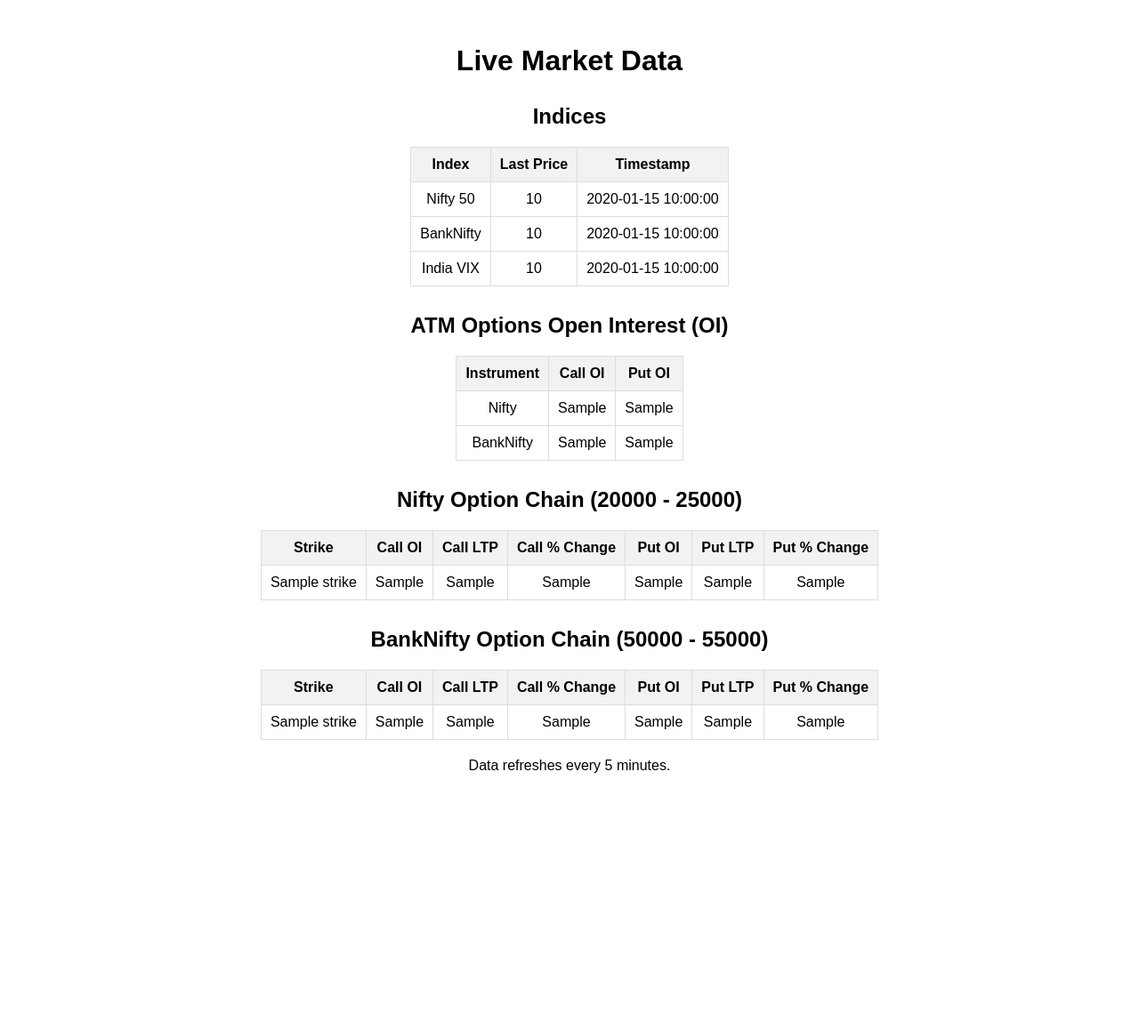
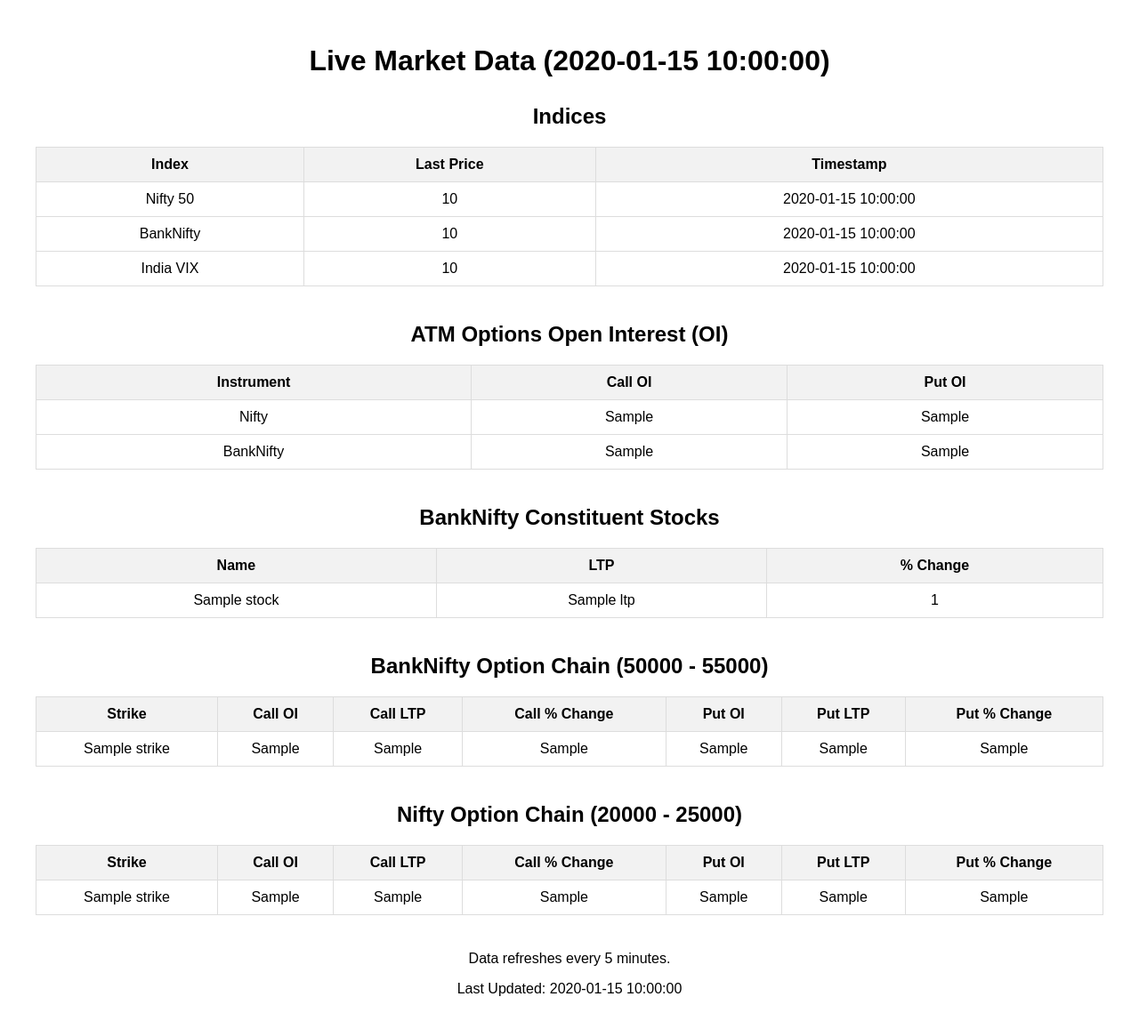
Before and after one commit to rohankamat02/bhavsuche, a Flask app: template templates/index.html in a window 1280 px wide. Shown: the whole page at 89% size. Before the commit the page ends 869 px from the top, so only its background shows below. Run offline with Flask 3, Linux system fonts and the light colour scheme; the template is opened without the code that fills it: most values are stand-ins (such as "Sample title", 1, 10 or a date in 2020).

Commit message:
Added BankNifty stocks, reorganize layout

```diff
--- a/main.py
+++ b/main.py
@@ -1,7 +1,9 @@
-from flask import Flask, render_template
+from flask import Flask, render_template, Response
 from kiteconnect import KiteConnect
 import datetime
 import os
+import time
+from threading import Thread
 
 app = Flask(__name__, template_folder='templates')
 
@@ -13,13 +15,50 @@
 print("Does index.html exist?", os.path.exists(os.path.join(app.root_path, 'templates', 'index.html')))
 
 # Your Kite Connect credentials from MoneyGarage
-API_KEY = os.getenv("API_KEY")
-API_SECRET = os.getenv("API_SECRET")
-ACCESS_TOKEN = os.getenv("ACCESS_TOKEN")
+API_KEY = os.getenv("API_KEY", "c2wxelu2x0p4rtc")
+API_SECRET = os.getenv("API_SECRET", "7ly65y73hzvcgsbnfqiugs1nzw73jzo")
+ACCESS_TOKEN = os.getenv("ACCESS_TOKEN")  # This will be set via environment variables
 
 # Initialize Kite Connect
 kite = KiteConnect(api_key=API_KEY)
 kite.set_access_token(ACCESS_TOKEN)
+
+# Global variables
+app_active = False
+last_updated = None
+current_date_day = None
+
+# List of bank holidays in India for 2025
+BANK_HOLIDAYS = [
+    "2025-03-31",  # Bank Holiday
+    "2025-04-10",  # Good Friday
+    "2025-04-14",  # Dr. Ambedkar Jayanti
+    "2025-04-18",  # Good Friday
+    "2025-05-01",  # Maharashtra Day
+    "2025-08-15",  # Independence Day
+    "2025-08-27",  # Janmashtami
+    "2025-10-02",  # Gandhi Jayanti
+    "2025-10-21",  # Diwali (Laxmi Pujan)
+    "2025-10-22",  # Diwali (Balipratipada)
+    "2025-11-05",  # Guru Nanak Jayanti
+    "2025-12-25",  # Christmas
+]
+
+# List of BankNifty constituent stocks (symbols for Kite Connect API)
+BANKNIFTY_STOCKS = [
+    "NSE:HDFCBANK",
+    "NSE:ICICIBANK",
+    "NSE:SBIN",
+    "NSE:KOTAKBANK",
+    "NSE:AXISBANK",
+    "NSE:BANKBARODA",
+    "NSE:PNB",
+    "NSE:CANBK",
+    "NSE:INDUSINDBK",
+    "NSE:FEDERALBNK",
+    "NSE:IDFCFIRSTB",
+    "NSE:AUBANK"  # AU Small Finance Bank
+]
 
 # Function to get the current weekly expiry for Nifty and BankNifty
 def get_current_expiry():
@@ -157,6 +196,26 @@
 
     return nifty_chain, banknifty_chain
 
+# Function to fetch BankNifty constituent stocks' LTP and % change
+def get_bank_stocks_data():
+    try:
+        quotes = kite.quote(BANKNIFTY_STOCKS)
+        bank_stocks = []
+        for symbol in BANKNIFTY_STOCKS:
+            stock_data = quotes.get(symbol, {})
+            ltp = stock_data.get("last_price", "N/A")
+            close = stock_data.get("ohlc", {}).get("close", 0)
+            change_percent = round(((ltp - close) / close) * 100, 2) if close and ltp != "N/A" else "N/A"
+            bank_stocks.append({
+                "name": symbol.split(":")[1],  # Extract stock name (e.g., HDFCBANK)
+                "ltp": ltp,
+                "change_percent": change_percent
+            })
+        return bank_stocks
+    except Exception as e:
+        print(f"Error fetching bank stocks data: {e}")
+        return [{"name": stock.split(":")[1], "ltp": "N/A", "change_percent": "N/A"} for stock in BANKNIFTY_STOCKS]
+
 # Function to fetch all required data
 def get_indices_data():
     try:
@@ -176,6 +235,9 @@
 
         # Fetch option chain data
         nifty_chain, banknifty_chain = get_option_chain()
+
+        # Fetch BankNifty constituent stocks data
+        bank_stocks = get_bank_stocks_data()
 
         return {
             "nifty": {
@@ -197,16 +259,75 @@
                 "banknifty_put": options_data.get(f"NFO:{banknifty_put_symbol}", {}).get("oi", "N/A")
             },
             "nifty_chain": nifty_chain,
-            "banknifty_chain": banknifty_chain
+            "banknifty_chain": banknifty_chain,
+            "bank_stocks": bank_stocks
         }
     except Exception as e:
         return {"error": str(e)}
 
+# Function to check if current time is within market hours
+def is_within_market_hours():
+    # Get current time in IST (Render uses UTC, so we adjust)
+    utc_now = datetime.datetime.now(datetime.timezone.utc)
+    ist_offset = datetime.timedelta(hours=5, minutes=30)
+    ist_now = utc_now + ist_offset
+
+    # Get current day and time
+    current_day = ist_now.weekday()  # 0 = Monday, 6 = Sunday
+    current_hour = ist_now.hour
+    current_minute = ist_now.minute
+    current_date = ist_now.strftime("%Y-%m-%d")
+
+    # Check if today is a bank holiday
+    if current_date in BANK_HOLIDAYS:
+        return False
+
+    # Market hours: 9:15 AM to 3:30 PM IST, Monday to Friday
+    is_weekday = 0 <= current_day <= 4  # Monday to Friday
+    is_after_open = (current_hour > 9) or (current_hour == 9 and current_minute >= 15)
+    is_before_close = (current_hour < 15) or (current_hour == 15 and current_minute < 30)
+
+    return is_weekday and is_after_open and is_before_close
+
+# Function to update app status and timestamps
+def update_app_status():
+    global app_active, last_updated, current_date_day
+    while True:
+        app_active = is_within_market_hours()
+
+        # Update timestamps
+        utc_now = datetime.datetime.now(datetime.timezone.utc)
+        ist_offset = datetime.timedelta(hours=5, minutes=30)
+        ist_now = utc_now + ist_offset
+        last_updated = ist_now.strftime("%Y-%m-%d %H:%M:%S IST")
+        current_date_day = ist_now.strftime("%Y-%m-%d, %A")
+
+        print(f"App active status: {app_active}, Last updated: {last_updated}")
+        time.sleep(60)  # Check every minute
+
+# Start the status updater in a separate thread
+status_thread = Thread(target=update_app_status, daemon=True)
+status_thread.start()
+
+# Health check endpoint for Render
+@app.route('/health')
+def health_check():
+    if app_active:
+        return "OK", 200
+    else:
+        return "Outside market hours", 503
+
 # Route for the webpage
 @app.route('/')
 def display_indices():
+    if not app_active:
+        return "App is outside market hours (9:15 AM to 3:30 PM IST, Monday to Friday).", 503
+
     data = get_indices_data()
+    data["last_updated"] = last_updated
+    data["current_date_day"] = current_date_day
     return render_template('index.html', data=data)
 
 if __name__ == '__main__':
-    app.run(host='0.0.0.0', port=8080)
+    port = int(os.getenv("PORT", 8080))
+    app.run(host='0.0.0.0', port=port)
--- a/templates/index.html
+++ b/templates/index.html
@@ -4,19 +4,40 @@
     <title>Nifty & BankNifty Data</title>
     <meta http-equiv="refresh" content="300"> <!-- Refreshes every 5 minutes -->
     <style>
-        body { font-family: Arial, sans-serif; text-align: center; margin-top: 50px; }
-        table { margin: 20px auto; border-collapse: collapse; }
-        th, td { padding: 10px; border: 1px solid #ddd; }
-        th { background-color: #f2f2f2; }
-        h2 { margin-top: 30px; }
+        body {
+            font-family: Arial, sans-serif;
+            text-align: center;
+            margin: 0 auto;
+            padding: 20px;
+            max-width: 1200px; /* Center content with a max width */
+        }
+        table {
+            margin: 20px auto;
+            border-collapse: collapse;
+            width: 100%;
+        }
+        th, td {
+            padding: 10px;
+            border: 1px solid #ddd;
+        }
+        th {
+            background-color: #f2f2f2;
+        }
+        h1, h2 {
+            margin-top: 30px;
+        }
+        .section {
+            margin-bottom: 40px;
+        }
     </style>
 </head>
 <body>
-    <h1>Live Market Data</h1>
+    <h1>Live Market Data ({{ data.current_date_day }})</h1>
     {% if data.error %}
         <p>Error: {{ data.error }}</p>
     {% else %}
         <!-- Indices Data -->
+        <div class="section">
             <h2>Indices</h2>
             <table>
                 <tr>
@@ -40,8 +61,10 @@
                     <td>{{ data.india_vix.timestamp }}</td>
                 </tr>
             </table>
+        </div>
 
         <!-- ATM Options OI Data -->
+        <div class="section">
             <h2>ATM Options Open Interest (OI)</h2>
             <table>
                 <tr>
@@ -60,8 +83,56 @@
                     <td>{{ data.options.banknifty_put if data.options.banknifty_put else 'N/A' }}</td>
                 </tr>
             </table>
+        </div>
+
+        <!-- BankNifty Constituent Stocks -->
+        <div class="section">
+            <h2>BankNifty Constituent Stocks</h2>
+            <table>
+                <tr>
+                    <th>Name</th>
+                    <th>LTP</th>
+                    <th>% Change</th>
+                </tr>
+                {% for stock in data.bank_stocks %}
+                <tr>
+                    <td>{{ stock.name }}</td>
+                    <td>{{ stock.ltp }}</td>
+                    <td>{{ stock.change_percent }}</td>
+                </tr>
+                {% endfor %}
+            </table>
+        </div>
+
+        <!-- BankNifty Option Chain -->
+        <div class="section">
+            <h2>BankNifty Option Chain (50000 - 55000)</h2>
+            <table>
+                <tr>
+                    <th>Strike</th>
+                    <th>Call OI</th>
+                    <th>Call LTP</th>
+                    <th>Call % Change</th>
+                    <th>Put OI</th>
+                    <th>Put LTP</th>
+                    <th>Put % Change</th>
+                </tr>
+                {% for row in data.banknifty_chain %}
+                <tr>
+                    <td>{{ row.strike }}</td>
+                    <td>{{ row.call_oi }}</td>
+                    <td>{{ row.call_ltp }}</td>
+                    <td>{{ row.call_change }}</td>
+                    <td>{{ row.put_oi }}</td>
+                    <td>{{ row.put_ltp }}</td>
+                    <td>{{ row.put_change }}</td>
+                </tr>
+                {% endfor %}
+            </table>
+        </div>
 
         <!-- Nifty Option Chain -->
+        <div class="section">
             <h2>Nifty Option Chain (20000 - 25000)</h2>
             <table>
                 <tr>
@@ -85,33 +156,10 @@
                 </tr>
                 {% endfor %}
             </table>
-
-        <!-- BankNifty Option Chain -->
-        <h2>BankNifty Option Chain (50000 - 55000)</h2>
-        <table>
-            <tr>
-                <th>Strike</th>
-                <th>Call OI</th>
-                <th>Call LTP</th>
-                <th>Call % Change</th>
-                <th>Put OI</th>
-                <th>Put LTP</th>
-                <th>Put % Change</th>
-            </tr>
-            {% for row in data.banknifty_chain %}
-            <tr>
-                <td>{{ row.strike }}</td>
-                <td>{{ row.call_oi }}</td>
-                <td>{{ row.call_ltp }}</td>
-                <td>{{ row.call_change }}</td>
-                <td>{{ row.put_oi }}</td>
-                <td>{{ row.put_ltp }}</td>
-                <td>{{ row.put_change }}</td>
-            </tr>
-            {% endfor %}
-        </table>
+        </div>
 
         <p>Data refreshes every 5 minutes.</p>
+        <p>Last Updated: {{ data.last_updated }}</p>
     {% endif %}
 </body>
 </html>
```
Lines whose indentation alone changed are shown as unchanged.
